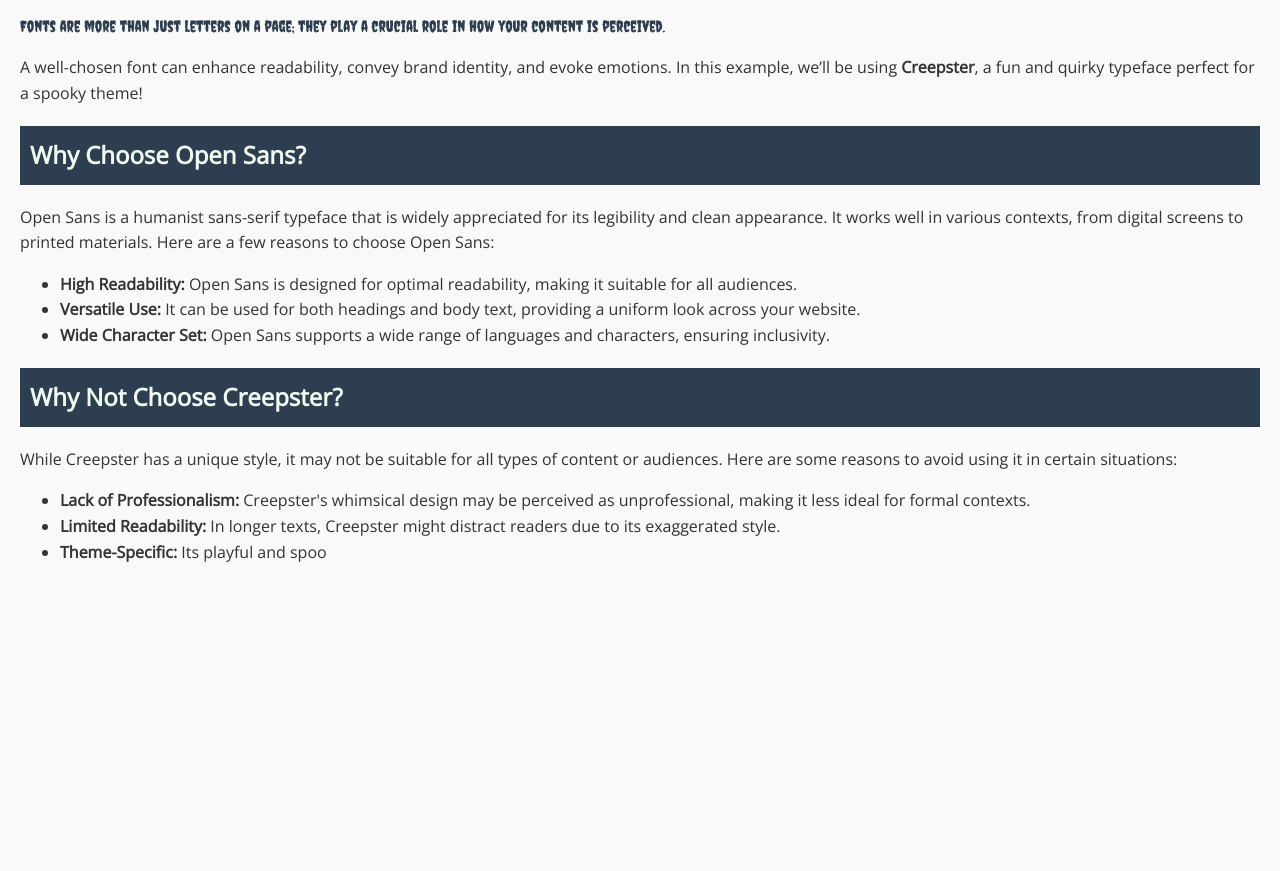
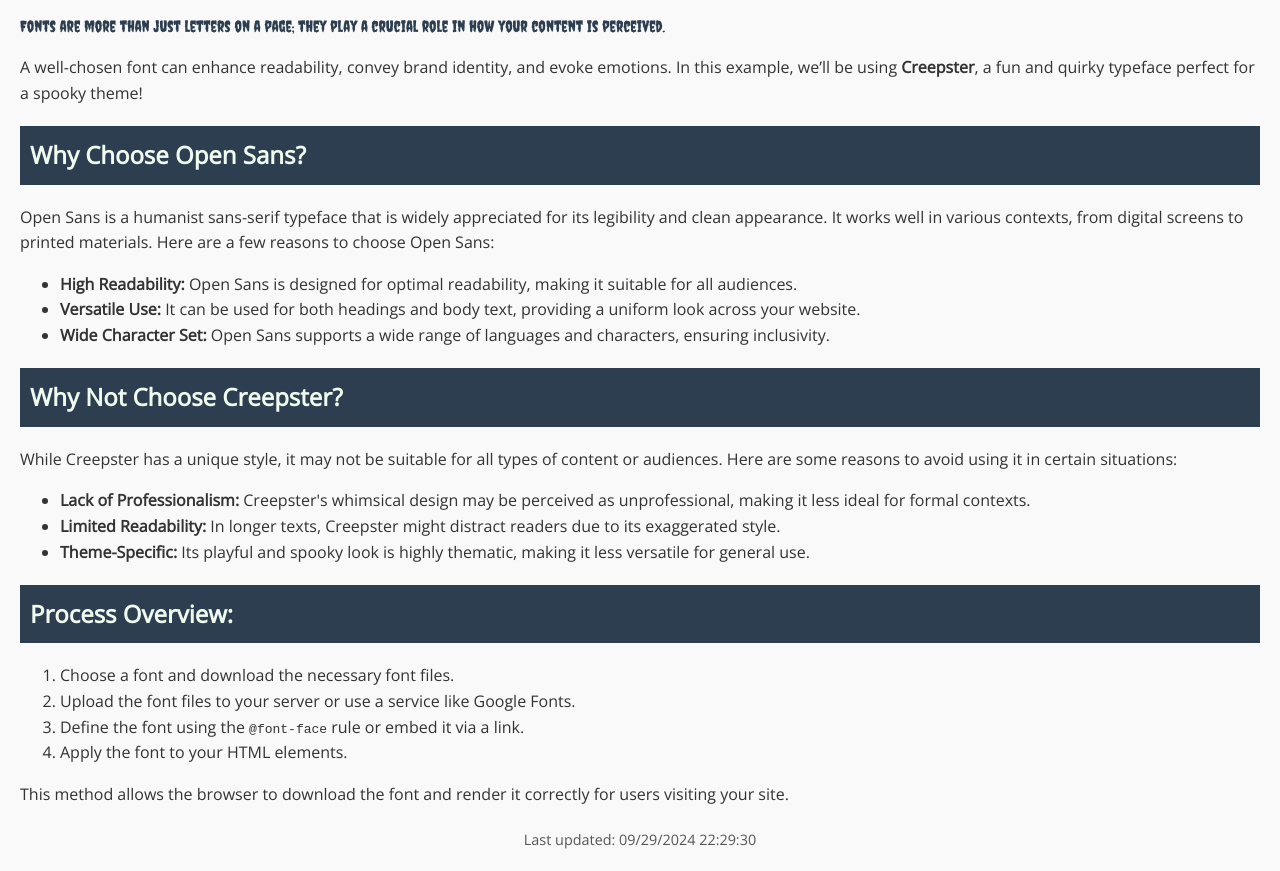
Before and after one commit to myukthanau/Serving-Font-ITC505-lab-3, a plain HTML site: page index.html in a window 1280 px wide. Shown: the part 104-975 px from the top of the page. Before the commit the page ends 800 px from the top, so only its background shows below. Drawn offline with nearby package versions, Linux system fonts and the light colour scheme.

Commit message:
Update2 index.html

```diff
--- a/index.html
+++ b/index.html
@@ -51,4 +51,26 @@
     <ul>
         <li><strong>Lack of Professionalism:</strong> Creepster's whimsical design may be perceived as unprofessional, making it less ideal for formal contexts.</li>
         <li><strong>Limited Readability:</strong> In longer texts, Creepster might distract readers due to its exaggerated style.</li>
-        <li><strong>Theme-Specific:</strong> Its playful and spoo
+        <li><strong>Theme-Specific:</strong> Its playful and spooky look is highly thematic, making it less versatile for general use.</li>
+    </ul>
+
+    <h2>Process Overview:</h2>
+    <ol>
+        <li>Choose a font and download the necessary font files.</li>
+        <li>Upload the font files to your server or use a service like Google Fonts.</li>
+        <li>Define the font using the <code>@font-face</code> rule or embed it via a link.</li>
+        <li>Apply the font to your HTML elements.</li>
+    </ol>
+    <p>This method allows the browser to download the font and render it correctly for users visiting your site.</p>
+
+    <footer>
+        <p>Last updated:
+            <span id="lastModified"></span>
+        </p>
+    </footer>
+    <script type="text/javascript">
+         var x = document.lastModified;
+         document.getElementById('lastModified').textContent = x;
+    </script>
+</body>
+</html>
```
